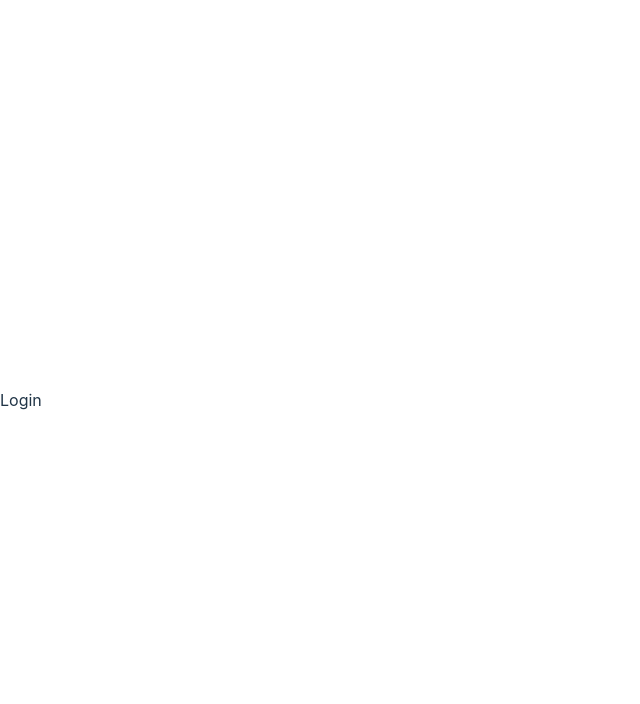
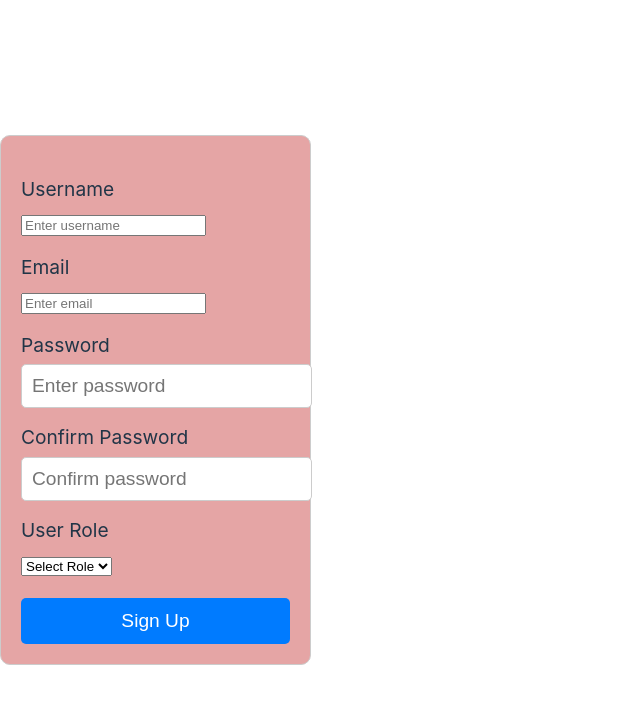
Before and after one commit to pranjal1642/HrPortal, a React (Vite) app: page /signup in a window 1280 px wide. Shown: the top 704 px of the page, without its empty margins (0-640 px from the left). Built offline with nearby package versions, Linux system fonts and the light colour scheme.

Commit message:
signup working incomplete crypto

```diff
--- a/package.json
+++ b/package.json
@@ -12,7 +12,9 @@
   "dependencies": {
     "bootstrap": "^5.3.3",
     "react": "^18.2.0",
+    "react-bootstrap": "^2.10.2",
     "react-dom": "^18.2.0",
+    "react-hook-form": "^7.51.2",
     "react-router-dom": "^6.22.3"
   },
   "devDependencies": {
@@ -24,6 +26,7 @@
     "eslint": "^8.57.0",
     "eslint-plugin-react-hooks": "^4.6.0",
     "eslint-plugin-react-refresh": "^0.4.6",
+    "sass": "^1.72.0",
     "typescript": "^5.2.2",
     "vite": "^5.2.0"
   }
--- a/src/App.tsx
+++ b/src/App.tsx
@@ -1,4 +1,3 @@
-import { useState } from 'react';
 import './App.scss';
 import {
 	Route,
@@ -7,12 +6,14 @@ import {
 	createRoutesFromElements,
 } from 'react-router-dom';
 import Login from './Components/User/Login';
+import SignUp from './Components/User/SignUp';
 
 const App = () => {
 	const router = createBrowserRouter(
 		createRoutesFromElements(
 			<Route>
-				<Route path="*" element={<Login />}></Route>
+				<Route path="/" element={<Login />}></Route>
+				<Route path="/signup" element={<SignUp />}></Route>
 			</Route>,
 		),
 	);
--- /dev/null
+++ b/src/Components/User/SignUp.tsx
@@ -0,0 +1,58 @@
+import { useForm, SubmitHandler } from "react-hook-form";
+import "./signUp.css";
+
+interface IFormInput {
+    email: string;
+    password: string;
+    confirmPassword: string;
+    userName: string;
+    userRole: string;
+}
+
+export default function SignUp() {
+    const { register, handleSubmit, formState: { errors } } = useForm<IFormInput>();
+    const onSubmit: SubmitHandler<IFormInput> = (data: any) => {
+        fetch('http://localhost:4000/register', { method: "POST", body: JSON.stringify(data) })
+            .then(response => response.json())
+            .then(data => console.log(data, "apiiiiiiii"))
+            .catch(error => console.error(error));
+    };
+
+    return (
+        <form onSubmit={handleSubmit(onSubmit)} className="signup-form">
+            <ul>
+                <li>
+                    <label>Username</label>
+                    <input {...register("userName", { required: true, minLength: 3, maxLength: 20 })} placeholder="Enter username" />
+                    {errors.userName && <span className="error-msg">Username must be between 3 and 20 characters</span>}
+                </li>
+                <li>
+                    <label>Email</label>
+                    <input {...register("email", { required: true, maxLength: 20 })} placeholder="Enter email" />
+                    {errors.email && <span className="error-msg">Email is required</span>}
+                </li>
+                <li>
+                    <label>Password</label>
+                    <input {...register("password", { required: true, minLength: 6 })} type="password" placeholder="Enter password" />
+                    {errors.password && <span className="error-msg">Password must be at least 6 characters</span>}
+                </li>
+                <li>
+                    <label>Confirm Password</label>
+                    <input {...register("confirmPassword", { required: true, minLength: 6 })} type="password" placeholder="Confirm password" />
+                    {errors.confirmPassword && <span className="error-msg">Confirm password is required</span>}
+                </li>
+                <li>
+                    <label>User Role</label>
+                    <select {...register("userRole", { required: true })}>
+                        <option value="">Select Role</option>
+                        <option value="admin">Admin</option>
+                        <option value="subadmin">Subadmin</option>
+                    </select>
+                    {errors.userRole && <span className="error-msg">Please select a role</span>}
+                </li>
+            </ul>
+            <input type="submit" value="Sign Up" />
+        </form>
+
+    );
+}
--- /dev/null
+++ b/src/Components/User/signUp.css
@@ -0,0 +1,53 @@
+.signup-form {
+  max-width: 400px;
+  margin: 0 auto; /* Center the form horizontally */
+  padding: 20px;
+  border: 1px solid #ccc;
+  border-radius: 10px;
+  background-color: #e5a5a5;
+  font-size: 1.2em; /* Increase the font size */
+}
+
+.signup-form ul {
+  list-style-type: none;
+  padding: 0;
+}
+
+.signup-form li {
+  margin-bottom: 15px; /* Increase spacing between form elements */
+}
+
+.signup-form label {
+  display: block;
+  margin-bottom: 5px;
+}
+
+.signup-form input[type="text"],
+.signup-form input[type="email"],
+.signup-form input[type="password"] {
+  width: 100%;
+  padding: 10px; /* Increase input padding */
+  border-radius: 5px;
+  border: 1px solid #ccc;
+  font-size: 1em; /* Set input font size */
+}
+
+.signup-form .error-msg {
+  color: red;
+  font-size: 0.8em; /* Decrease error message font size */
+}
+
+.signup-form input[type="submit"] {
+  width: 100%;
+  padding: 12px; /* Increase submit button padding */
+  border: none;
+  border-radius: 5px;
+  background-color: #007bff;
+  color: #fff;
+  cursor: pointer;
+  font-size: 1em; /* Set submit button font size */
+}
+
+.signup-form input[type="submit"]:hover {
+  background-color: #0056b3;
+}
```
Also changed, not shown: 1 other file (tests, documents, lock files or other folders).
